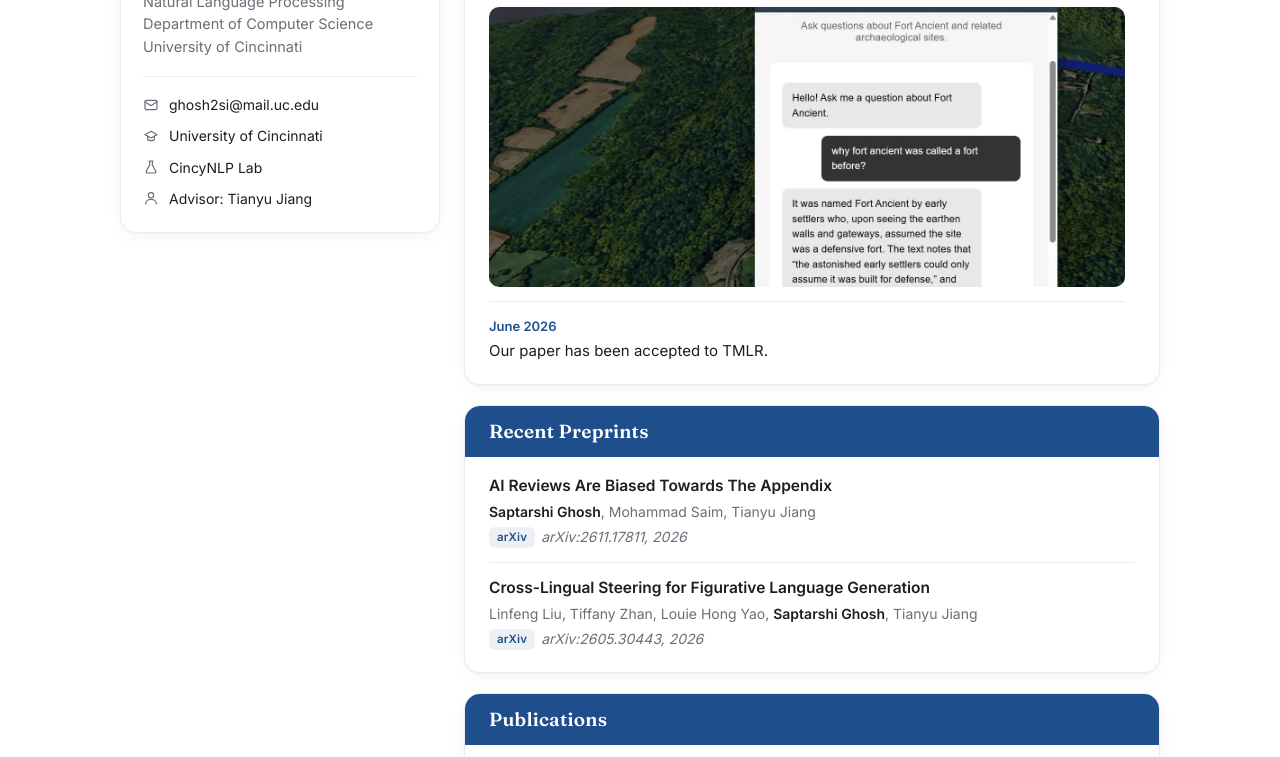
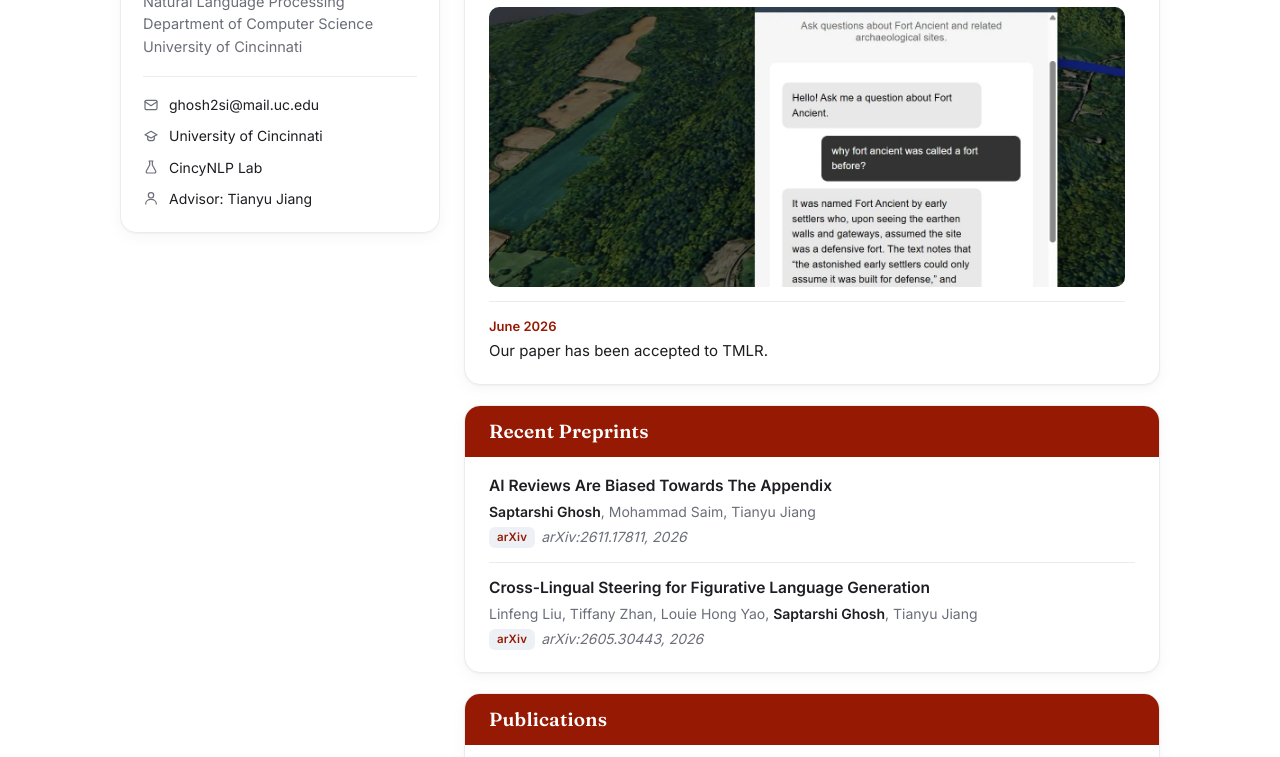
Before and after one commit to SaptGhosh/saptghosh-website, a plain HTML site: page index.html in a window 1280 px wide. Shown: the part 355-1112 px from the top of the page. Drawn offline with Linux system fonts and the light colour scheme.

Commit message:
Update index.html

```diff
--- a/index.html
+++ b/index.html
@@ -18,8 +18,9 @@
       --text: #1d1d22;
       --muted: #6b6e78;
       --line: #ececf0;
-      --accent: #1f4e8c;
-      /* --accent: #1e3a5f; */
+      /* --accent: #1f4e8c; */
+
+      --accent: #961A03;
       --accent-soft: rgba(31,78,140,0.08);
       --shadow: 0 1px 2px rgba(20,20,26,0.04), 0 4px 16px rgba(20,20,26,0.04);
       --radius: 16px;
```
